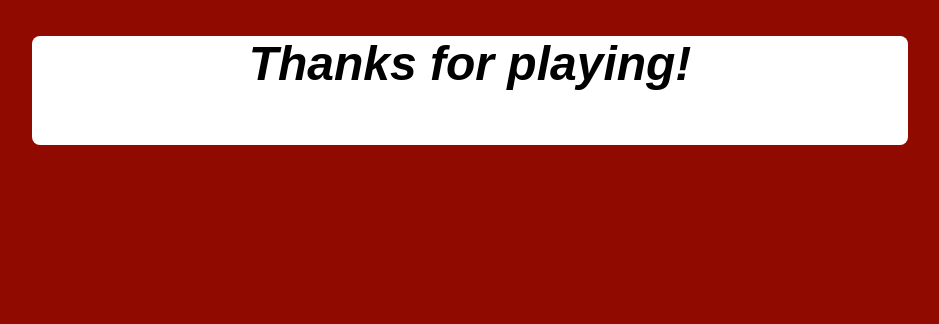
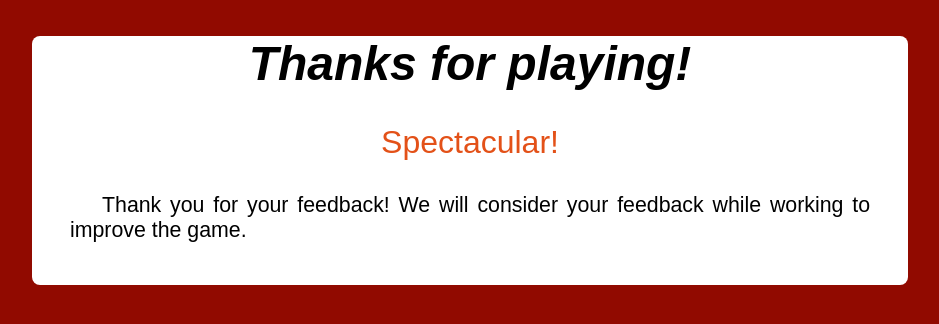
Before and after one commit to arocull/flight-of-phoenix, a plain HTML site: page www/html/feedback.html in a window 1280 px wide. Both pictures are taken after a click on the input "Submit". Shown: the whole page, without its empty margins (170-1109 px from the left). Drawn offline with Linux system fonts and the light colour scheme.

Commit message:
Reponse to feedback

```diff
--- a/www/html/feedback.html
+++ b/www/html/feedback.html
@@ -40,6 +40,14 @@
 				<br /><br />
 				<input id="form_submit" type="submit" value="Submit"/>
 			</form>
+
+			<div id="thanks" hidden>
+				<h2 class="header">Spectacular!</h2>
+				<p>
+					Thank you for your feedback!
+					We will consider your feedback while working to improve the game.
+				</p>
+			</div>
 		</div>
 	</body>
 </html>
--- a/www/html/scripts/feedback.js
+++ b/www/html/scripts/feedback.js
@@ -1,16 +1,26 @@
 window.onload = function() {
+    /** @type {HTMLForm} */
     const form = document.getElementById('feedback_form');
-    const submit = document.getElementById('form_submit');
+    const thanks = document.getElementById('thanks');
 
     function validateForm(event) {
         event.preventDefault();
 
+        // Hide form so user does not submit multiple
         form.hidden = true;
-        console.log("Form submitted!");
+
+
+        // Gather and process form data
+        // console.log(FormData(form));
+
+
+        // Submit using an XMLHttpRequest()
+
+
+        // Show thanks
+        thanks.hidden = false;
     }
 
     // Hide form once submitted
     form.addEventListener('submit', validateForm);
-
-    console.log("hello");
 };
```
